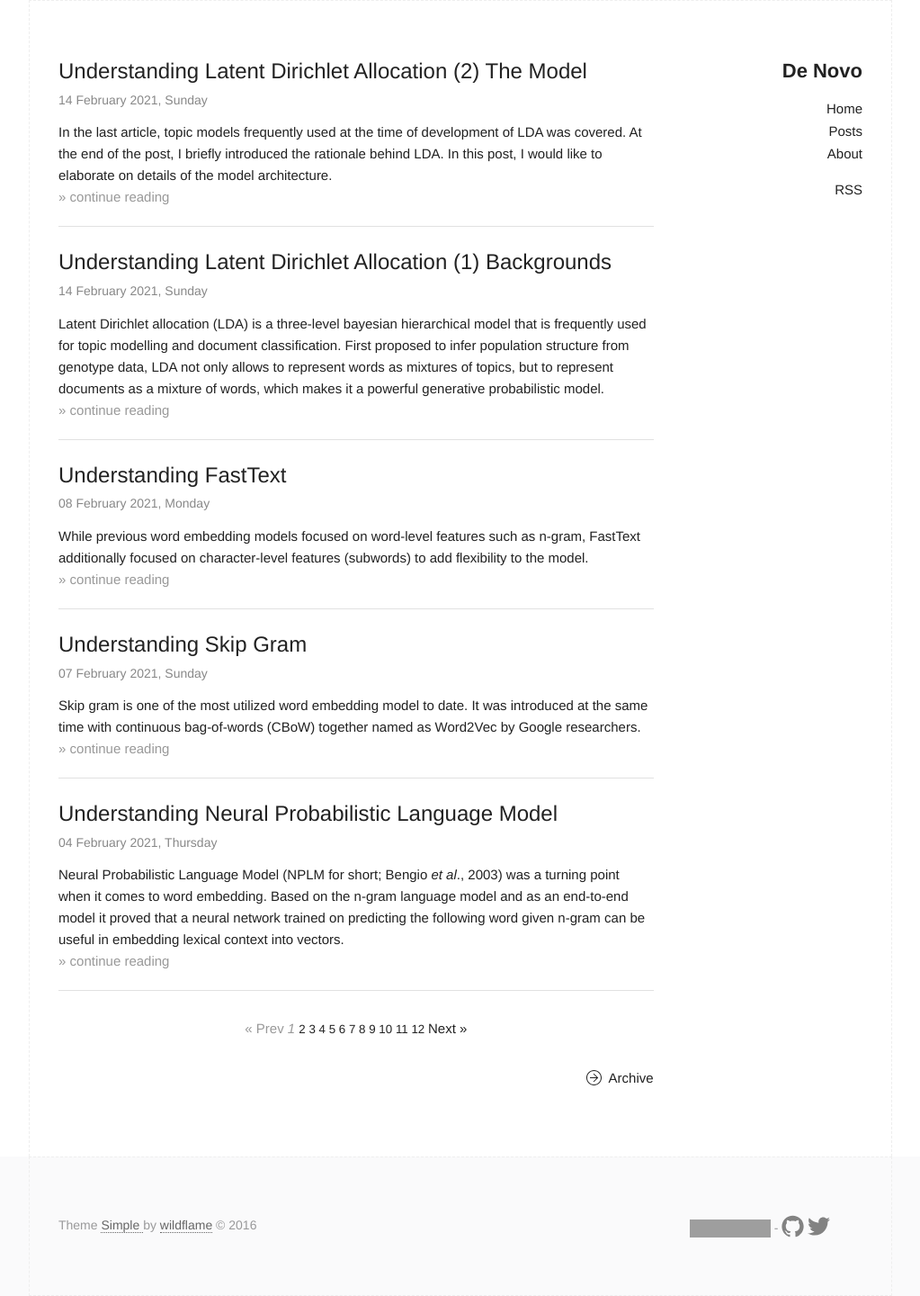
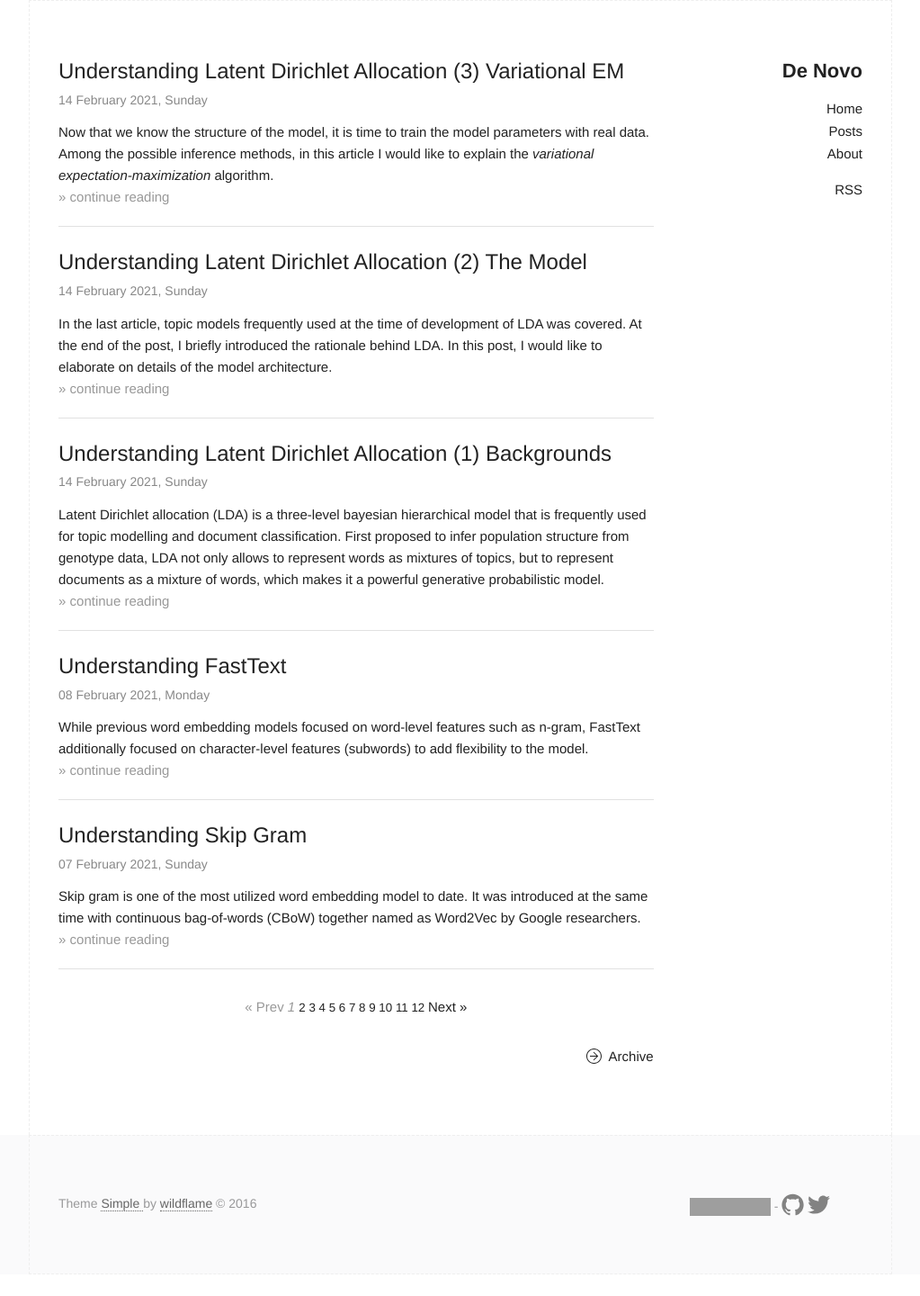
Before and after one commit to naturale0/naturale0.github.io, a Jekyll site: the page built from index.html, in a window 1280 px wide. Shown: the whole page at 90% size, without its empty margins (128-1151 px from the left). Built offline with Jekyll 4.4.1, drawn with Linux system fonts in a browser that asks for light colours; the list of posts is cut into pages by our own code; after the commit the page ends 1416 px from its top, so only the background shows below that; some of the changed lines change nothing that is shown; grey boxes are pictures that could not be loaded.

Commit message:
post LDA (3)

````diff
--- a/_posts/2021-02-14-LDA-1-background-topic-modelling.md
+++ b/_posts/2021-02-14-LDA-1-background-topic-modelling.md
@@ -8,6 +8,14 @@ categories: [natural language processing]
 ---
 
 Latent Dirichlet allocation (LDA) is a three-level bayesian hierarchical model that is frequently used for topic modelling and document classification. First proposed to infer population structure from genotype data, LDA not only allows to represent words as mixtures of topics, but to represent documents as a mixture of words, which makes it a powerful generative probabilistic model.
+
+> ***This article is the first part of the series "Understanding Latent Dirichlet Allocation".***
+>
+> 1. [Backgrounds](https://naturale0.github.io/bayesian/machine%20learning/natural%20language%20processing/LDA-2-The-Model)
+> 2. [Model architecture](https://naturale0.github.io/bayesian/machine%20learning/natural%20language%20processing/LDA-2-The-Model)
+> 3. [inference - variational EM](/bayesian/machine%20learning/natural%20language%20processing/LDA-3-Variational-EM)
+> 4. inference - Gibbs sampling
+> 5. smooth LDA
 
 In this series of posts, I would like to explain backgrounds and model structure, and to implement it from scratch with numpy.
 
--- a/_posts/2021-02-14-LDA-2-The-Model.md
+++ b/_posts/2021-02-14-LDA-2-The-Model.md
@@ -7,9 +7,19 @@ categories: [bayesian, machine learning, natural language processing]
 
 ---
 
+In [the last article](/natural%20language%20processing/LDA-1-background-topic-modelling), topic models frequently used at the time of development of LDA was covered. At the end of the post, I briefly introduced the rationale behind LDA. In this post, I would like to elaborate on details of the model architecture.
 
 
-In [the last article](/natural%20language%20processing/LDA-1-background-topic-modelling), topic models frequently used at the time of development of LDA was covered. At the end of the post, I briefly introduced the rationale behind LDA. In this post, I would like to elaborate on details of the model architecture.
+
+> ***This article is the second part of the series "Understanding Latent Dirichlet Allocation".***
+>
+> 1. [Backgrounds](https://naturale0.github.io/bayesian/machine%20learning/natural%20language%20processing/LDA-2-The-Model)
+> 2. [Model architecture](https://naturale0.github.io/bayesian/machine%20learning/natural%20language%20processing/LDA-2-The-Model)
+> 3. [inference - variational EM](/bayesian/machine%20learning/natural%20language%20processing/LDA-3-Variational-EM)
+> 4. inference - Gibbs sampling
+> 5. smooth LDA
+
+
 
 - TOC
 {:toc}
@@ -46,7 +56,7 @@ $\theta = (\theta_1, \cdots, \theta_M) \in \mathbb{R}^{M \times k}$ can be seen
 
 
 
-<div text-align="center">
+<div style="text-align:center">
     <img src="/assets/fig/210214_lda.png">
 </div>
 
--- /dev/null
+++ b/_posts/2021-02-15-LDA-3-Variational-EM.md
@@ -0,0 +1,252 @@
+---
+layout: post
+title: "Understanding Latent Dirichlet Allocation (3) Variational EM"
+date:   2021-02-15 02:26:00 +0900
+author: "Sihyung Park"
+categories: [bayesian, machine learning, natural language processing]
+
+---
+
+Now that we know the structure of the model, it is time to train the model parameters with real data. Among the possible inference methods, in this article I would like to explain the *variational expectation-maximization* algorithm.
+
+> ***This article is the third part of the series "Understanding Latent Dirichlet Allocation".***
+>
+> 1. [Backgrounds](https://naturale0.github.io/bayesian/machine%20learning/natural%20language%20processing/LDA-2-The-Model)
+> 2. [Model architecture](https://naturale0.github.io/bayesian/machine%20learning/natural%20language%20processing/LDA-2-The-Model)
+> 3. [inference - variational EM](/bayesian/machine%20learning/natural%20language%20processing/LDA-3-Variational-EM)
+> 4. inference - Gibbs sampling
+> 5. smooth LDA
+
+
+
+- TOC
+{:toc}
+<br>
+
+## Variational inference
+
+*Variational inference (VI)* is a method to approximate complicated distributions with a family of simpler surrogate distributions. In order to compute posterior distribution of latent variables given a document $\mathbf{w}_d$ in training data
+
+
+$$
+p(\theta_d,\mathbf{z}_d|\mathbf{w_d},\alpha,\beta) = \frac{p(\theta_d, \mathbf{z}_d, \mathbf{w_d}|\alpha,\beta)}{p(\mathbf{w_d}|\alpha,\beta)},
+$$
+
+
+it is necessary to compute the denominator
+
+
+$$
+p(\mathbf{w_d}|\alpha,\beta) = \frac{\Gamma(\sum_i \alpha_i)}{\prod_i \Gamma(\alpha_i)} \int \left( \prod_{i=1}^k \theta_{di}^{\alpha_i-1} \right) \left( \prod_{n=1}^{N}\prod_{i=1}^k\prod_{j=1}^V (\theta_{di} \beta_{ij})^{w_{dn}^j} \right) d\theta.
+$$
+
+
+However, this is intractable due to the coupling of $\theta$ and $\beta$ at the inner most parenthesis. Because of this, we utilize VI and Jensen's inequality to achieve lower bound of the log likelihood $\log p(\mathbf{w}\|\alpha,\beta)$ for parameter estimation of LDA.
+
+To be specific, we let the variational distribution $q$ to be parametrized by the variational parameters $\gamma=\gamma(\mathbf{w})$ and $\phi=\phi(\mathbf{w})$, each works similarly to $\alpha$ and $\beta$ of the true distribution, respectively. To be specific, we set the variational distribution as
+
+
+$$
+q(\theta_d, \mathbf{z}_d|\gamma(\mathbf{w}_d),\phi(\mathbf{w}_d)) = q(\theta_d|\gamma(\mathbf{w}_d)) \prod_{n=1}^{N_d} q(z_{dn}|\phi_n(\mathbf{w}_d))
+$$
+
+
+where
+
+
+$$
+\theta_d \sim \mathcal{D}_k(\gamma(\mathbf{w}_d)), \\
+z_{dn} \sim \mathcal{M}_k(\phi(\mathbf{w}_d)).
+$$
+
+
+Graphical representation of the surrogate is depicted in the figure 5 of Blei et al. (2003).
+
+
+
+![lda-variational-inference](/assets/fig/210215_lda-vem.png)
+
+<br>
+
+## Variational EM
+
+Expectation maximization is a special case of minorization-maximization (MM) algorithm. To maximize a target likelihood function $f(x)$, EM algorithm works in the following way:
+
+1. Set a family of simpler surrogate functions $\mathcal{G}$.
+2. Repeat until convergence:
+    1. (E-step) Minorize $f$ at $x^{(t)}$ with $g^{(t+1)}\in\mathcal{G}$.
+    2. (M-step) Update $x^{(t+1)}=\arg\max g^{(t+1)}(x).$
+
+Variational EM follows the framework of expectation-maximization, while uses variational inference to minorize the target function at the E-step. By Jensen's inequality, we get the lower bound on the log likelihood with respect to the variational distribution defined above:
+
+
+$$
+\begin{aligned}
+\log p(\mathbf{w}|\alpha,\beta)
+  \ge \text{E}_q\log p(\theta,\mathbf{z},\mathbf{w}|\alpha,\beta) - \text{E}_q\log q(\theta,\mathbf{z}) =: L(\gamma,\phi|\alpha,\beta).
+\end{aligned}
+$$
+
+
+Then variational EM algorithm for solving LDA is as follows:
+
+1. Repeat until convergence:
+    1. (E-step) Update $(\gamma^{(t+1)},\phi^{(t+1)}) = \arg\max_{(\gamma,\phi)} L(\gamma,\phi\|\alpha^{(t)},\beta^{(t)})$.
+    2. (M-step) Update $(\alpha^{(t+1)},\beta^{(t+1)}) = \arg\max_{(\alpha,\beta)} L(\gamma^{(t+1)},\phi^{(t+1)}\|\alpha,\beta)$.
+
+To be specific, for $\phi$ and $\gamma$, closed form update formula can be easily derived by differentiating $L$, forming the Lagrangian and setting it to zero. For $\alpha$ and $\beta$, since $L$ has Hessian of the form $\text{diag}(h) + \mathbf{1}z\mathbf{1}'$, we use linear-time Newton-Raphson algorithm to update them.
+
+To summarize,
+
+* In the E-step, for $d=1,\cdots,M$,
+    1. For $n=1,\cdots,N_d$ and $i=1,\cdots,k$,
+        1. $\phi_{dni}^{(t+1)}=\beta_{iw_{dn}}\exp\left( \Psi(\gamma_{di}^{(t)}) - \Psi(\sum_{j=1}^k) \gamma_j^{(t)} \right)$.
+    2. Normalize $\phi_{dn}^{(t+1)}$ to sum to $1$.
+    3. $\gamma_d^{(t+1)}=\alpha^{(t)}+\sum_{n=1}^{N_d} \phi_{dn}^{(t+1)}$.
+* In the M-step,
+    * repeat until convergence:
+        1. $\beta_{ij}^{(t+1)} = \sum_{d=1}^M \sum_{n=1}^N \phi_{dni}^{(t+1)} \mathbf{w}_{dn}^j$.
+        2. Update $\alpha^{(t+1)}$ with linear-time Newton method.
+
+Here, $\Psi$ is the [digamma function](https://en.wikipedia.org/wiki/Digamma_function). I have not clarified the update rule of linear-time Newton-Raphson algorithm. This is in appendix A.4.2 of Blei et al. (2003), and I will replace the explanation with Python implementation that follows.
+
+<br>
+
+## Python implementation from scratch
+
+### E-step
+
+```python
+def E_step(docs, phi, gamma, alpha, beta):
+    """
+    Minorize the joint likelihood function via variational inference.
+    This is the E-step of variational EM algorithm for LDA.
+    """
+    # optimize phi
+    for m in range(M):
+        phi[m, :N[m], :] = (beta[:, docs[m]] * np.exp(psi(gamma[m, :]) - psi(gamma[m, :].sum())).reshape(-1, 1)).T
+
+        # Normalize phi
+        phi[m, :N[m]] /= phi[m, :N[m]].sum(axis=1).reshape(-1, 1)
+        if np.any(np.isnan(phi)):
+            raise ValueError("phi nan")
+
+    # optimize gamma
+    gamma = alpha + phi.sum(axis=1)
+
+    return phi, gamma
+```
+
+It is the exact translation of the update equation at the above.
+
+<br>
+
+### M-step
+
+```python
+def M_step(docs, phi, gamma, alpha, beta, M):
+    """
+    maximize the lower bound of the likelihood.
+    This is the M-step of variational EM algorithm for (smoothed) LDA.
+
+    update of alpha follows from appendix A.2 of Blei et al., 2003.
+    """
+    # update alpha
+    alpha = _update(alpha, gamma, M)
+
+    # update beta
+    for j in range(V):
+        beta[:, j] = np.array([_phi_dot_w(docs, phi, m, j) for m in range(M)]).sum(axis=0)
+    beta /= beta.sum(axis=1).reshape(-1, 1)
+
+    return alpha, beta
+```
+
+This is also the exact replication of the equations, but with some abstraction for readability.
+
+`_update()` is the implementation of linear-time Newton-Raphson algorithm.
+
+```python
+import warnings
+
+def _update(var, vi_var, const, max_iter=10000, tol=1e-6):
+    """
+    From appendix A.2 of Blei et al., 2003.
+    For hessian with shape `H = diag(h) + 1z1'`
+
+    To update alpha, input var=alpha and vi_var=gamma, const=M.
+    To update eta, input var=eta and vi_var=lambda, const=k.
+    """
+    for _ in range(max_iter):
+        # store old value
+        var0 = var.copy()
+
+        # g: gradient
+        psi_sum = psi(vi_var.sum(axis=1)).reshape(-1, 1)
+        g = const * (psi(var.sum()) - psi(var)) \
+            + (psi(vi_var) - psi_sum).sum(axis=0)
+
+        # H = diag(h) + 1z1'
+        z = const * polygamma(1, var.sum())  # z: Hessian constant component
+        h = -const * polygamma(1, var)       # h: Hessian diagonal component
+        c = (g / h).sum() / (1./z + (1./h).sum())
+
+        # update var
+        var -= (g - c) / h
+
+        # check convergence
+        err = np.sqrt(np.mean((var - var0) ** 2))
+        crit = err < tol
+        if crit:
+            break
+    else:
+        warnings.warn(f"max_iter={max_iter} reached: values might not be optimal.")
+
+    return var
+```
+
+
+
+`_phi_dot_w()` is the implementation of $\sum_{n=1}^{N_d} ϕ_{dni} w_{dn}^j$.
+
+```python
+def _phi_dot_w(docs, phi, d, j):
+    """
+    \sum_{n=1}^{N_d} ϕ_{dni} w_{dn}^j
+    """
+    return (docs[d] == j) @ phi[m, :N[d], :]
+```
+
+<br>
+
+### Results
+
+I ran LDA inference on $M=2000$ documents of Reuters News title data with $k=10$ topics. Top 9 important words in each topic (a mixture of word distribution) extracted from fitted LDA is as follows:
+
+```
+TOPIC 00: ['ec' 'csr' 'loss' 'bank' 'icco' 'unit' 'cocoa' 'fob' 'petroleum']
+TOPIC 01: ['raises' 'acquisition' 'prices' 'prime' 'rate' 'w' 'completes' 'mar'
+ 'imports']
+TOPIC 02: ['year' 'sets' 'sees' 'net' 'stock' 'dividend' 'l' 'industries' 'corp']
+TOPIC 03: ['pct' 'cts' 'gdp' 'opec' 'shr' 'february' 'plc' 'ups' 'rose']
+TOPIC 04: ['u' 'japan' 'fed' 'trade' 'gaf' 'ems' 'says' 'dlr' 'gnp']
+TOPIC 05: ['usda' 'f' 'ag' 'international' 'sell' 'report' 'ge' 'corn' 'wheat']
+TOPIC 06: ['k' 'market' 'money' 'rate' 'eep' 'treasury' 'prime' 'says' 'mln']
+TOPIC 07: ['qtr' 'note' '4th' 'net' 'loss' 'ico' 'corp' '1st' 'group']
+TOPIC 08: ['dlrs' 'mln' 'bp' 'march' 'corp' 'week' 'canada' 'e' 'bank']
+TOPIC 09: ['unit' 'buy' 'says' 'sale' 'c' 'sells' 'completes' 'american' 'grain']
+```
+
+
+
+Topic-word distribution ($\beta$) and document-topic distribution ($\theta$) recovered from LDA is as follows. $i$-th column from the figure left represents probabilities of each words to be generated given the topic $z_i$  so it sums to 1. Similarly, $d$-th row from the figure right represents the $d$-th document($\mathbf{w}_d$)'s mixture weights on topics, so it also sums to 1.
+
+![LDA-result](/assets/fig/210215_lda-result.png)
+
+<br>
+
+
+
+***References***
+
+* Blei, Ng, Jordan. 2003. **Latent Dirichlet Allocation**. Journal of Machine Learning Research. 3 (4–5): 993–1022.
````
Also changed, not shown: assets/fig/210215_lda-result.png (added), assets/fig/210215_lda-vem.png (added), 3 other files.
